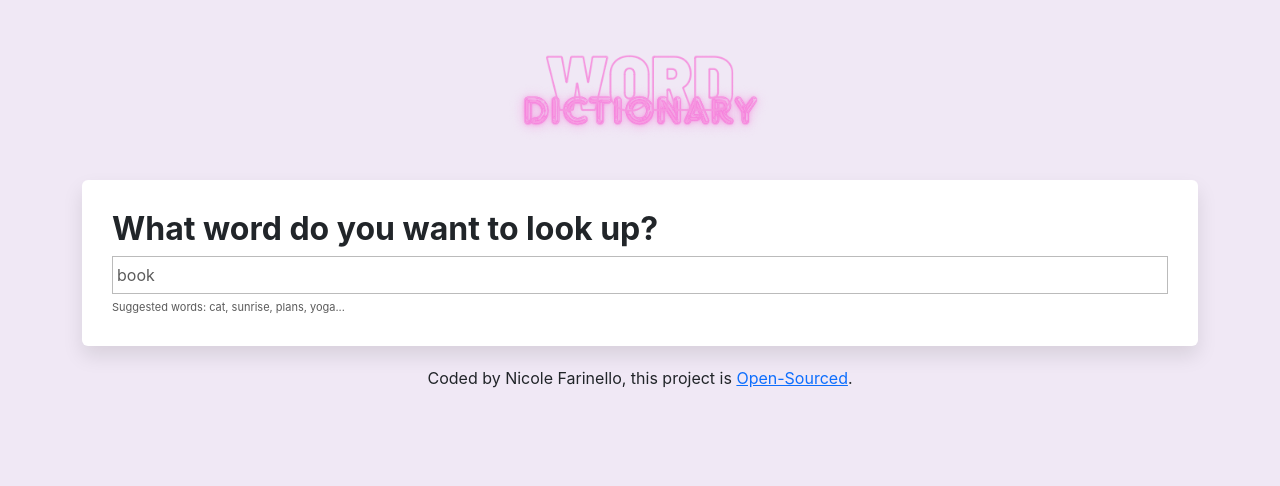
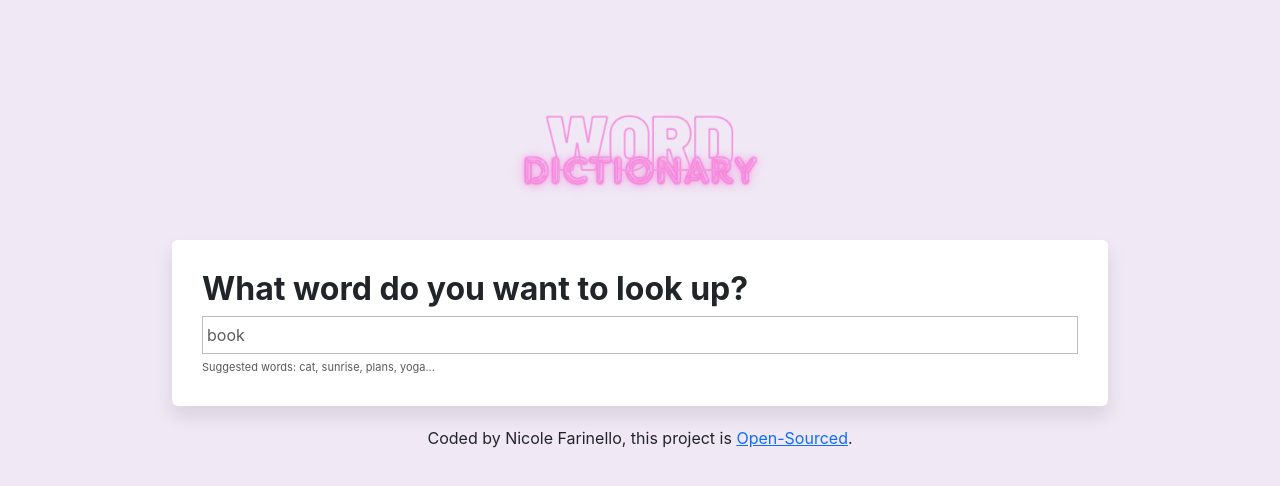
Before and after one commit to nfarinello/react-dictionary, a React (Create React App) app: page / in a window 1280 px wide. Shown: the top 486 px of the page. Built offline with nearby package versions, Linux system fonts and the light colour scheme; no server answers.

Commit message:
changing app config

```diff
--- a/src/App.css
+++ b/src/App.css
@@ -1,3 +1,9 @@
+.App {
+  padding: 60px 0 100px;
+  max-width:960px;
+  margin: 0 auto;
+}
+
 body {
   background-color: rgb(240, 232, 245);
 }
```
